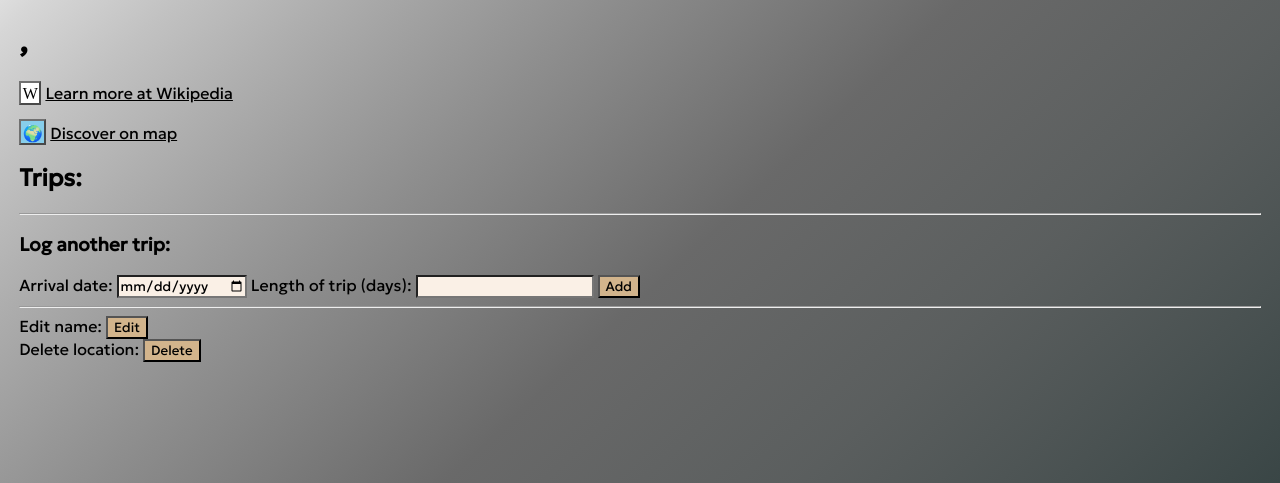
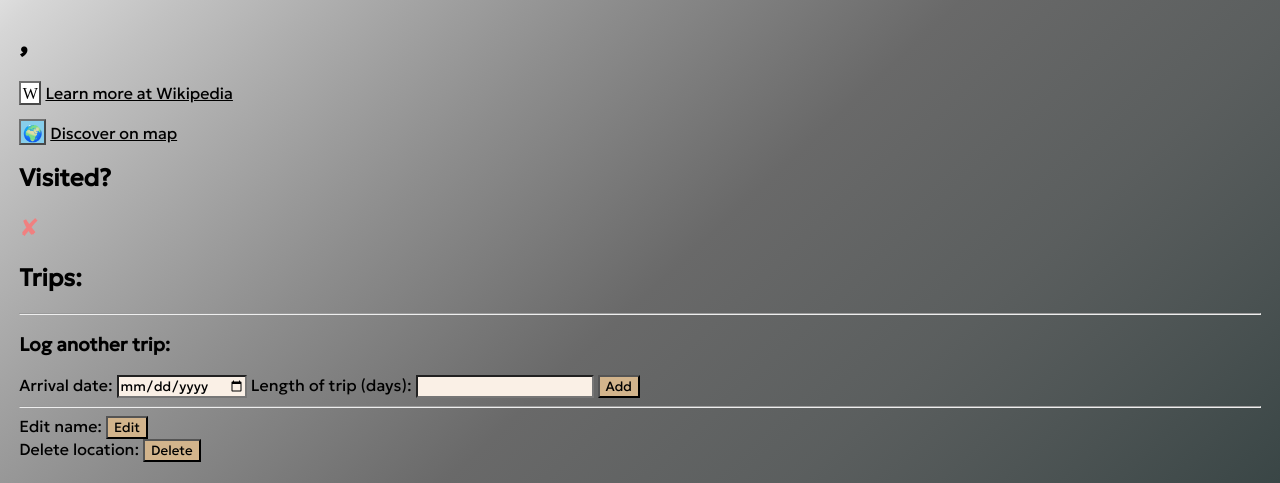
Before and after one commit to mr-mckenzie/Gravel-Travel, a Flask app: template templates/locations/single_location.jinja in a window 1280 px wide. Shown: the part 100-583 px from the top of the page. Run offline with Flask 2, Linux system fonts and the light colour scheme; the template is opened without the code that fills it, so the values that code supplies are empty.

Commit message:
added ability to mark location as visited (but without logging a trip)

```diff
--- a/controllers/country_controller.py
+++ b/controllers/country_controller.py
@@ -105,7 +105,7 @@ def add_location(id):
     new_country = country_repo.select_one(new_country_id)
     new_location = Location(new_location_name, new_country)
     location_with_id = location_repo.save(new_location)
-    trip_repo.add_to_wishlist(location_with_id.id)
+    trip_repo.save_without_trip_data(location_with_id.id, False)
 
     path = '/countries/'+str(id)
     return redirect(path)
--- a/controllers/trip_controller.py
+++ b/controllers/trip_controller.py
@@ -53,7 +53,7 @@ def delete_entry(id):
     trip_repo.delete_by_id(id)
 
     if trip_repo.number_of_trips(trip.location.id) == 0:
-        trip_repo.add_to_wishlist(trip.location.id)
+        trip_repo.save_without_trip_data(trip.location.id, False)
 
     return redirect('/trips')
 
--- a/static/css/style.css
+++ b/static/css/style.css
@@ -308,8 +308,8 @@ header > p {
 .cross {
     color: lightcoral;
     font-size: 1.5rem;
-    margin-top: 1rem;
-    margin-bottom: 1rem;
+    margin-top: 0.25rem;
+    margin-bottom: 0.25rem;
 }
 
 .wiki_span, .wiki_anchor {
--- a/templates/locations/single_location.jinja
+++ b/templates/locations/single_location.jinja
@@ -7,7 +7,24 @@
 <br>
 <aside><span class="map_span">&#x1F30D</span> <a class="black_anchor" href="https://www.google.com/maps/place/{{input_location.name}},+{{input_location.country.name}}/" target="_blank" title="Discover {{input_location.name}} on the map"> Discover on map</a></aside>
 
-<h2> Trips:</h2>
+<h2>Visited?</h2>
+{% if has_visited == True%}
+    <p class="tick"> &#x2713 </p>
+{% else %}
+    <p class="cross"> &#x2718 </p>
+{% endif %}
+
+{% if has_logged_trip == False %}
+    <form action="/locations/{{input_location.id}}/toggle_visited" method="post">
+    {% if has_visited == False%}
+        <input class="button" type="submit" value="Set as visited">
+    {% else %}
+        <input class="button" type="submit" value="Set as not visited">
+    {% endif %}
+    </form>
+{% endif %}
+
+<h2>Trips:</h2>
 {% if has_visited == False %}
 <hr>
 <p>You have not yet gravelled to {{input_location.name}}.</p>
```
Also changed, not shown: controllers/location_controller.py (+9 -7 lines), repositories/trip_repository.py (+4 -5 lines).
